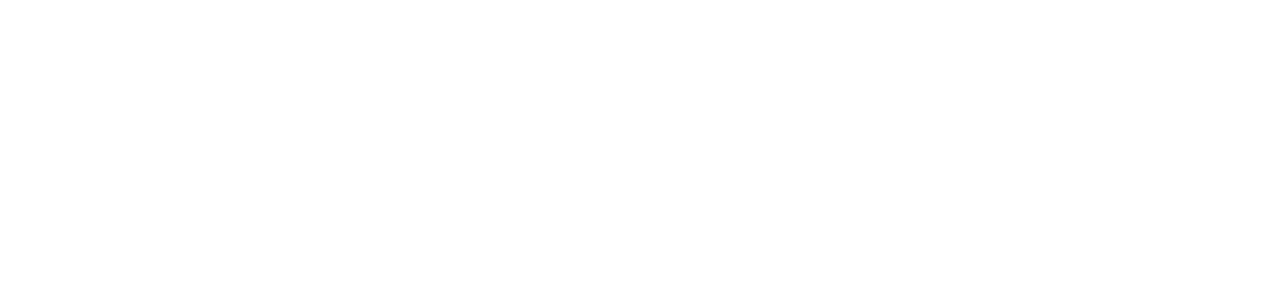
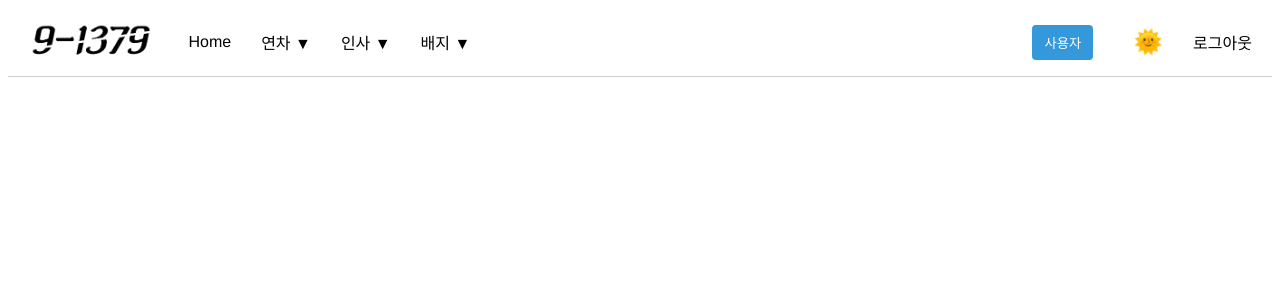
Before and after one commit to 9-1379/T3-R2-FE-Server, a Vue app in the folder bhr/: page /adnim/annual in a window 1280 px wide. Before the commit this address had no page. Shown: the top 300 px of the page. Built offline with nearby package versions, Linux system fonts and the light colour scheme; the HTML template or start-up script is replaced by a standard one.

Commit message:
[Add]관리자페이지 연차현황 페이지 추가

```diff
--- /dev/null
+++ b/bhr/src/components/adminPage/AnnualSetupList.vue
@@ -0,0 +1,14 @@
+<template>
+    <TopMenuBar/>
+</template>
+
+<script>
+import TopMenuBar from '@/components/menu/AdminMenu.vue';
+
+export default {
+  components: {
+    TopMenuBar,
+  }
+}
+
+</script>
--- a/bhr/src/router/index.js
+++ b/bhr/src/router/index.js
@@ -9,6 +9,8 @@ import AdminMenu from '@/components/menu/AdminMenu.vue';
 import HrCardMain from '@/components/emp/hrcard/HrCardMain.vue';
 import EmpDetail from '@/components/EmpDetail.vue'; // EmpDetail을 임포트합니다.
 import NewAnnual from '@/components/NewAnnual.vue';
+import AnnualSetupList from '@/components/adminPage/AnnualSetupList';
+
 
 const routes = [
   {
@@ -47,9 +49,14 @@ const routes = [
     component: EmpDetail
   },
   {
-    path: '/newannual', // 직원 상세 정보 페이지의 라우트 경로를 추가합니다.
+    path: '/newannual',
     name: 'NewAnnual',
     component: NewAnnual
+  },
+  {
+    path: '/adnim/annual',
+    name: 'AdminSetupList',
+    component: AnnualSetupList
   }
 ];
 
```
